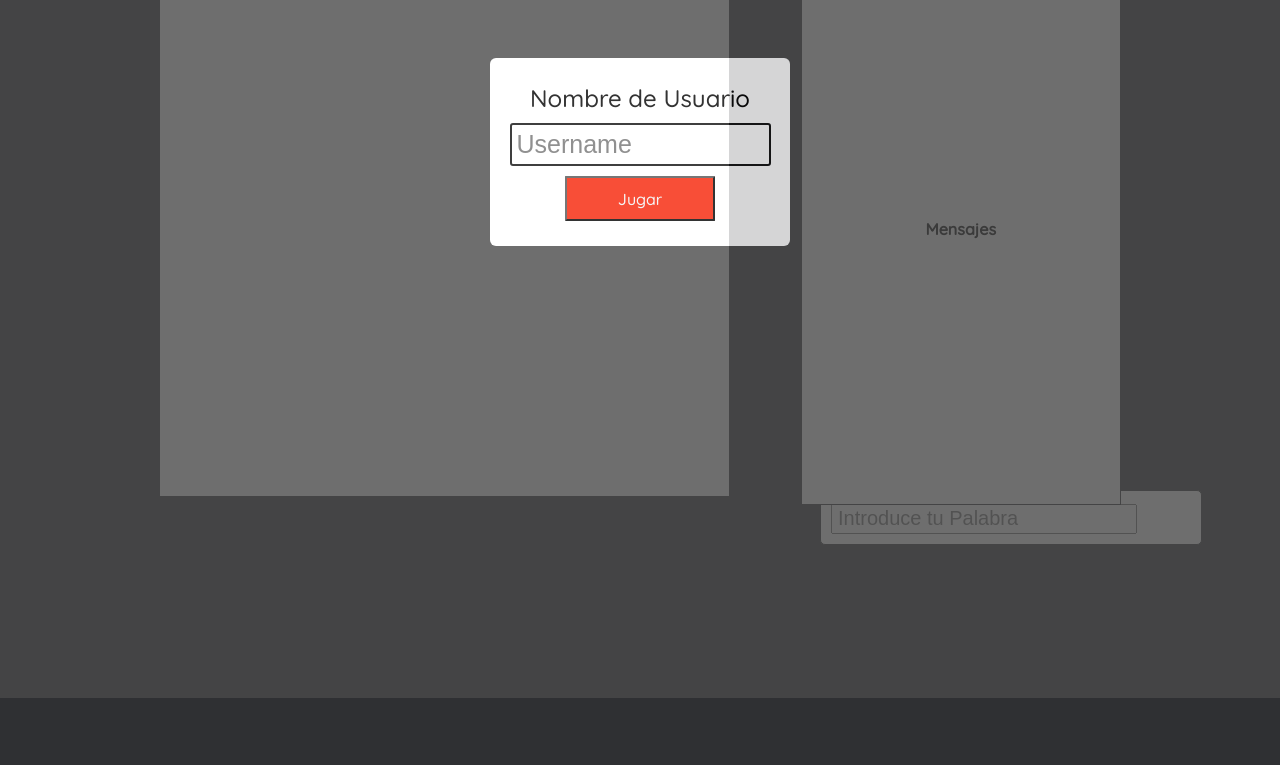
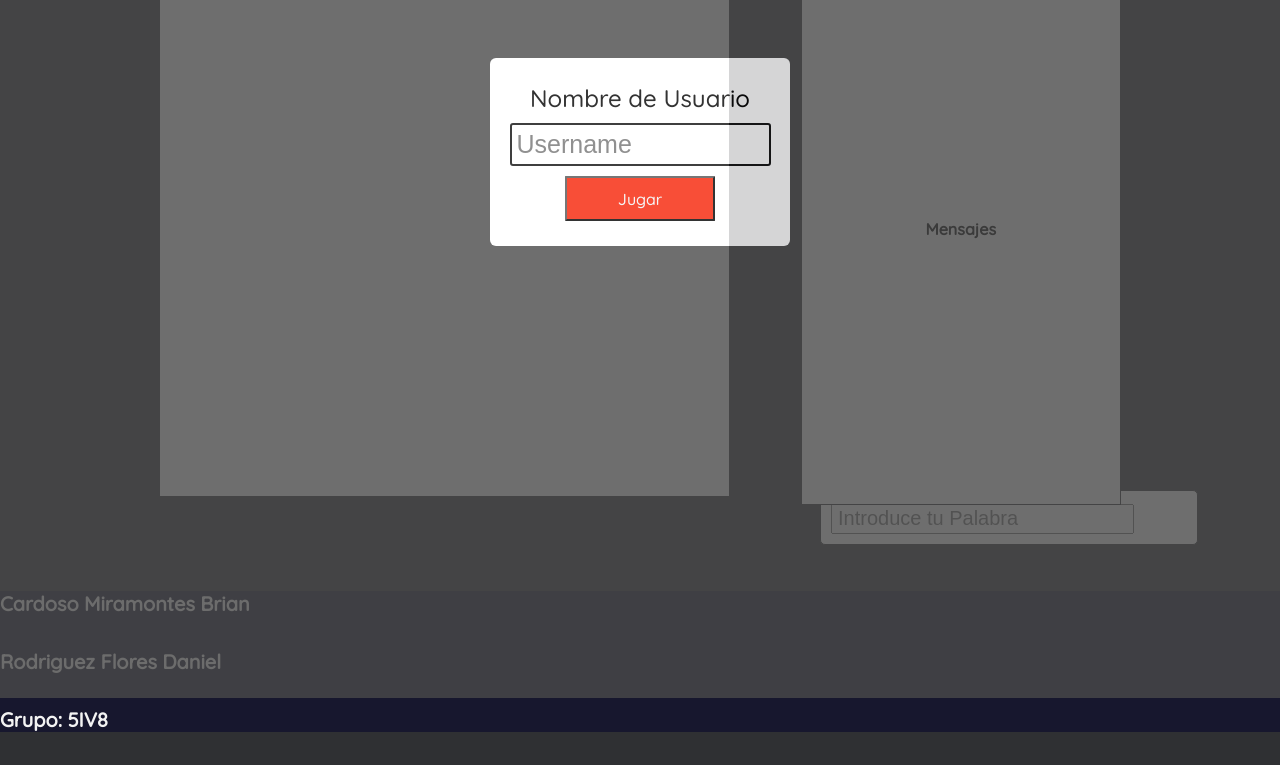
Before and after one commit to DanielRF09/Pinturillo, a website: page public/index.html in a window 1280 px wide. Shown: the part 102-867 px from the top of the page. Before the commit the page ends 800 px from the top, so only its background shows below. Drawn offline with nearby package versions, Linux system fonts and the light colour scheme; no server answers; files whose address does not match are found by name.

Commit message:
Actualizacion pequeña

```diff
--- a/public/estilo.css
+++ b/public/estilo.css
@@ -111,7 +111,7 @@ h1 {
     display: block;
     margin-left: 45.5%;
     margin-top: -0.8%;
-    width: 382px;
+    width: 378px;
     height: 55px;
 
 }
@@ -269,3 +269,9 @@ canvas {
     color:rgb(243, 243, 243);
 
 }
+
+
+.integrantes{
+    background-color: #17172e;
+    color:rgb(243, 243, 243);
+}
--- a/public/index.html
+++ b/public/index.html
@@ -70,3 +70,10 @@
             </form>
         </div>
     </div>
+
+    <div class="integrantes">
+        <h5>Cardoso Miramontes Brian</h5>
+        <h5>Rodriguez Flores Daniel</h5>
+        <h5>Grupo: 5IV8</h5>
+
+    </div>
```
